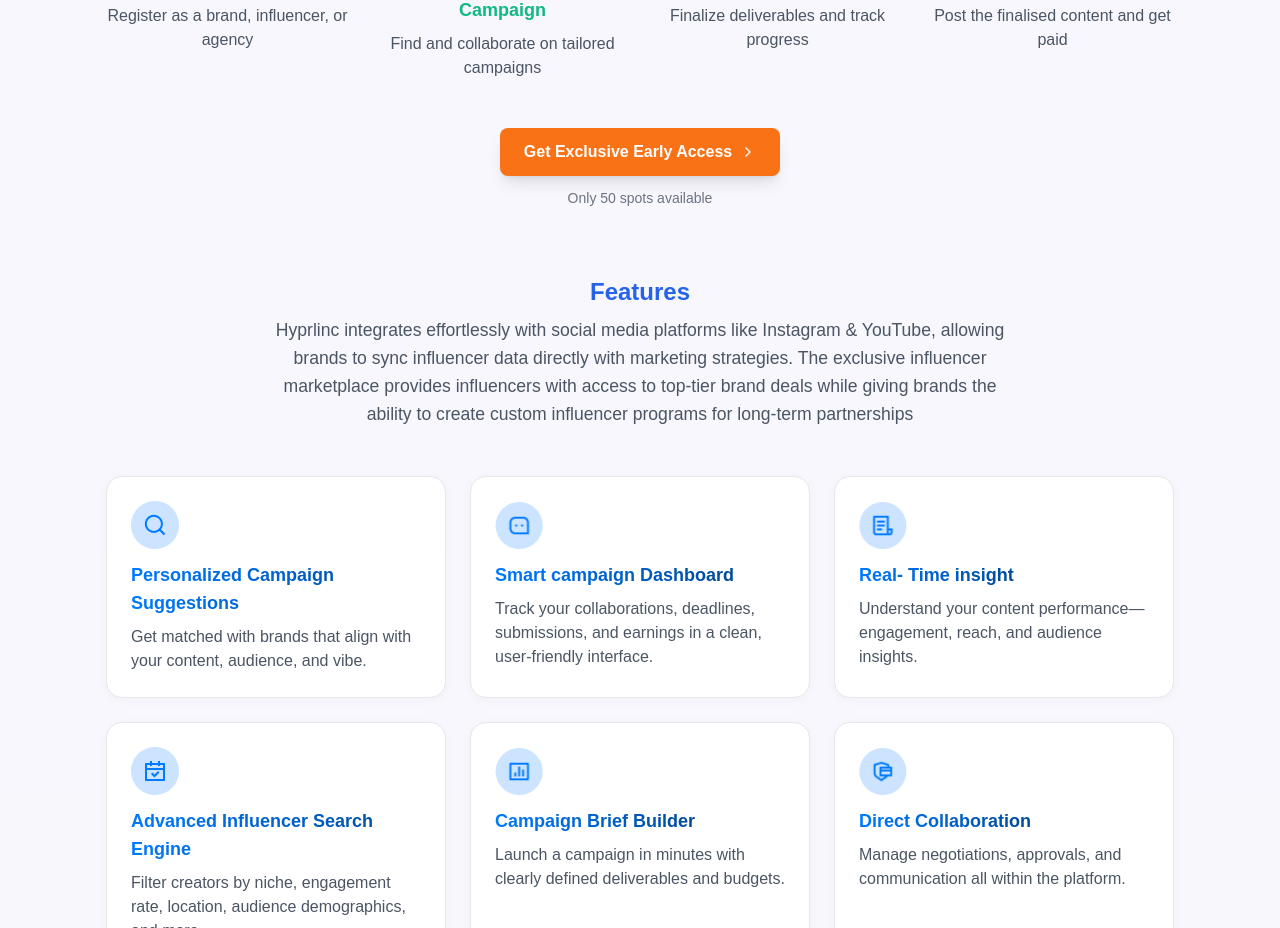
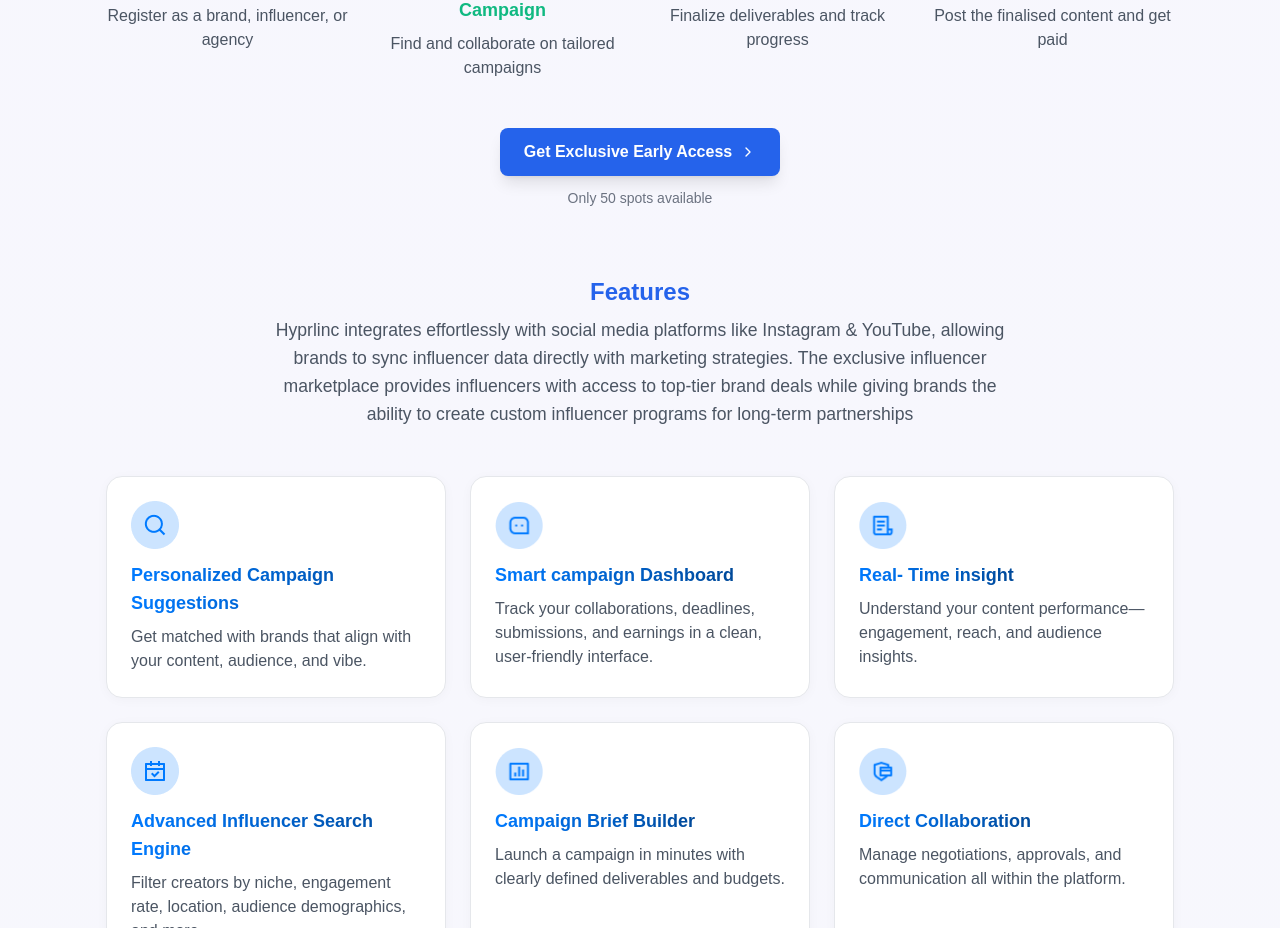
Before and after one commit to harsh-wesee/hyprlinc-soft-launch, a React (Create React App) app: page / in a window 1280 px wide. Shown: the part 3860-4788 px from the top of the page. Built offline with nearby package versions, Linux system fonts and the light colour scheme.

Commit message:
chnaged button and given scroll behavior to the buttons

```diff
--- a/src/App.js
+++ b/src/App.js
@@ -154,7 +154,7 @@
             </span>
           </nav>
         </div>
-        <button className="mr-2 md:mr-6 flex cursor-pointer items-center gap-2.5 rounded-lg border-none bg-gradient-to-r from-[#007AFF] to-[#2A9B54] py-1.5 px-3 md:px-6 text-base font-medium text-white shadow-[0_2px_8px_rgba(24,119,242,0.08)] transition-all duration-500 ease-in-out hover:from-[#007AFF] hover:to-[#004999]">
+        <button className="mr-2 md:mr-6 flex cursor-pointer items-center gap-2.5 rounded-lg border-none bg-gradient-to-r from-[#007AFF] to-[#2A9B54] py-1.5 px-3 md:px-6 text-base font-medium text-white shadow-[0_2px_8px_rgba(24,119,242,0.08)] transition-all duration-500 ease-in-out hover:from-[#007AFF] hover:to-[#004999]" onClick={() => scrollToSection("hyprlinc50")}>
           Early Access
         </button>
       </header>
@@ -724,7 +724,7 @@
         </div>
       </section>
       {/* How it works - Updated with consistent typography */}
-      <HowItWorks />
+      <HowItWorks scrollToSection={scrollToSection} />
 
       {/* <section
         id="how-it-works"
@@ -1060,12 +1060,13 @@
         </div>
 
         <div className="mb-4 flex flex-col items-center">
-          <button className="group flex cursor-pointer items-center gap-3 rounded-lg bg-blue-600 py-2 md:py-3 px-4 md:px-8 text-lg font-semibold text-white shadow-lg transition-all hover:bg-blue-700 mx-2 md:mx-0">
+          <button className="group flex cursor-pointer items-center gap-3 rounded-lg bg-blue-600 py-2 md:py-3 px-4 md:px-8 text-lg font-semibold text-white shadow-lg transition-all hover:bg-blue-700 mx-2 md:mx-0" onClick={() => scrollToSection("hyprlinc50")}>
             Claim Early Access{" "}
             <span className="ml-1 rounded-md bg-blue-500 py-0.5 px-2.5 text-sm font-medium text-white group-hover:bg-blue-600">
               Limited Spots
             </span>
             <span className="ml-1">→</span>
+
           </button>
         </div>
 
@@ -1125,7 +1126,7 @@
   );
 };
 
-const HowItWorks = () => {
+const HowItWorks = ({ scrollToSection }) => {
   const [activeTab, setActiveTab] = useState('creators');
   const [isVisible, setIsVisible] = useState(false);
   const [animationPhase, setAnimationPhase] = useState(0);
@@ -1380,11 +1381,14 @@
       </div>
 
       {/* CTA Button */}
-      <button className={`mt-12 flex items-center gap-2 rounded-lg px-4 py-3 sm:px-6 sm:py-3 font-semibold text-white transition-all duration-700 delay-1000 ${
-        isVisible
-          ? `${getActiveColor()} ${getActiveColor('hover')} opacity-100 transform translate-y-0 shadow-lg hover:shadow-xl hover:scale-105`
-          : 'bg-blue-600 opacity-0 transform translate-y-4'
-      }`}>
+      <button
+        className={`mt-12 flex items-center gap-2 rounded-lg px-4 py-3 sm:px-6 sm:py-3 font-semibold text-white transition-all duration-700 delay-1000 ${
+          isVisible
+            ? 'bg-[#2563EB] hover:bg-[#1d4ed8] opacity-100 transform translate-y-0 shadow-lg hover:shadow-xl hover:scale-105'
+            : 'bg-blue-600 opacity-0 transform translate-y-4'
+        }`}
+        onClick={() => scrollToSection("hyprlinc50")}
+      >
         Get Exclusive Early Access
         <ChevronRight className="w-4 h-4" />
       </button>
```
